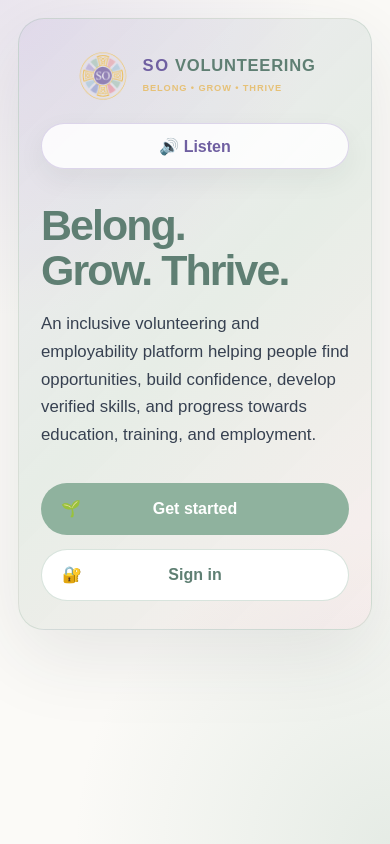
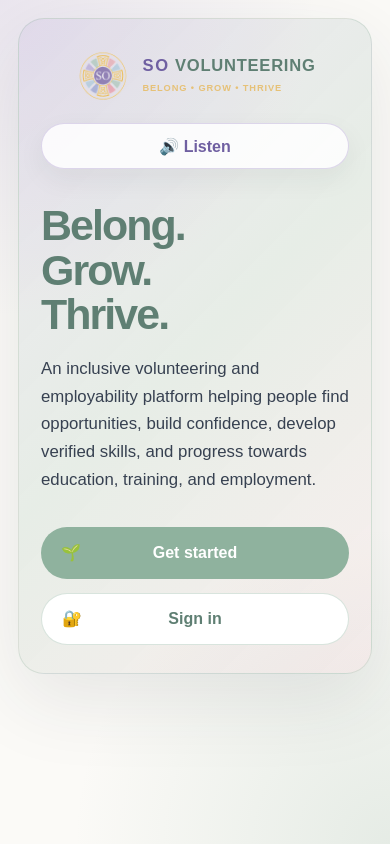
Before and after one commit to Owensom/so-volunteering, a Next.js app: page / in a window 390 px wide. Built offline with nearby package versions, Linux system fonts and the light colour scheme.

Commit message:
Update globals.css

```diff
--- a/src/app/globals.css
+++ b/src/app/globals.css
@@ -315,6 +315,10 @@ button {
   color: var(--sage-dark);
   letter-spacing: -0.045em;
   text-wrap: balance;
+}
+
+.home-title-word {
+  display: inline;
 }
 
 .home-lead {
@@ -696,6 +700,10 @@ button {
     margin-top: 34px;
   }
 
+  .home-title-word {
+    display: block;
+  }
+
   .action-row {
     grid-template-columns: 1fr;
     width: 100%;
```
